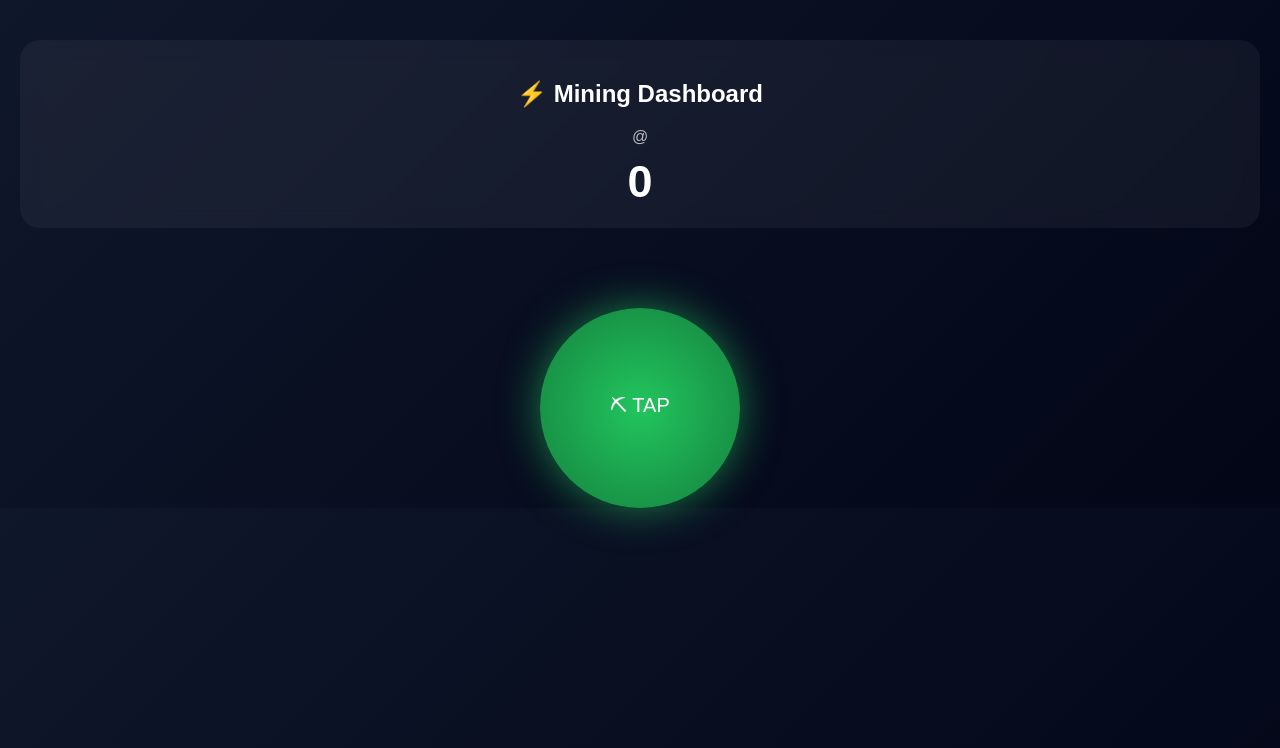
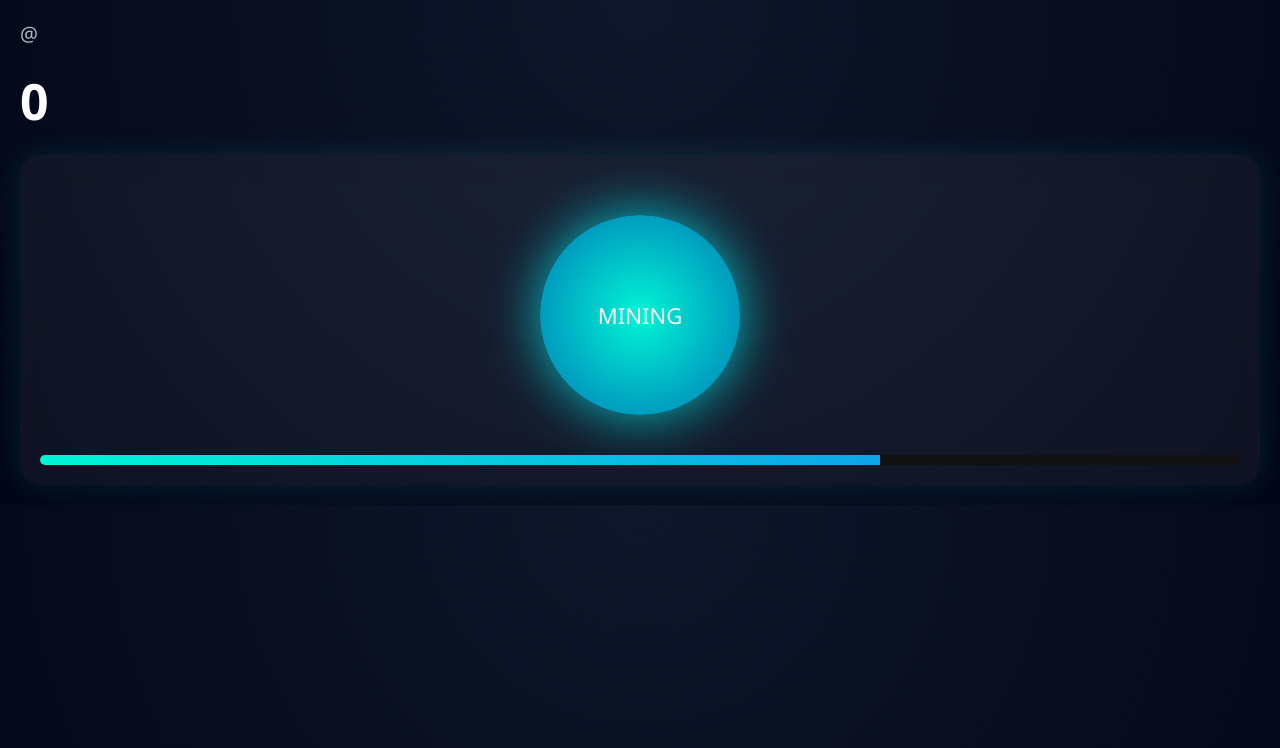
Before and after one commit to alailayangan27-png/Mining, a Flask app: page / in a window 1280 px wide. Shown: the top 748 px of the page. Run offline with Flask 3, Linux system fonts and the light colour scheme; some libraries are stand-ins or nearby versions.

Commit message:
Update index.html

```diff
--- a/templates/index.html
+++ b/templates/index.html
@@ -2,113 +2,139 @@
 <html>
 <head>
 <meta name="viewport" content="width=device-width, initial-scale=1.0">
-<title>Mining App</title>
+<title>Crypto Miner</title>
 
 <script src="https://telegram.org/js/telegram-web-app.js"></script>
 
 <style>
 body {
     margin: 0;
-    font-family: Arial;
-    background: linear-gradient(135deg, #0f172a, #020617);
+    font-family: 'Segoe UI', sans-serif;
+    background: radial-gradient(circle at top, #0f172a, #020617);
     color: white;
-    text-align: center;
 }
 
-/* Glass card */
-.card {
-    margin: 40px 20px;
+/* Container */
+.container {
     padding: 20px;
-    border-radius: 20px;
-    background: rgba(255,255,255,0.05);
-    backdrop-filter: blur(10px);
+}
+
+/* Header */
+.header {
+    font-size: 20px;
+    opacity: 0.7;
 }
 
 /* Balance */
 .balance {
-    font-size: 45px;
+    font-size: 50px;
     font-weight: bold;
-    margin-top: 10px;
+    margin: 20px 0;
 }
 
-/* Button */
-.mine-btn {
-    margin-top: 40px;
+/* Card */
+.card {
+    background: rgba(255,255,255,0.05);
+    border-radius: 20px;
+    padding: 20px;
+    backdrop-filter: blur(15px);
+    box-shadow: 0 0 30px rgba(0,255,255,0.1);
+}
+
+/* Mining circle */
+.miner {
     width: 200px;
     height: 200px;
     border-radius: 50%;
-    border: none;
-    font-size: 20px;
-    color: white;
-    background: radial-gradient(circle, #22c55e, #15803d);
-    box-shadow: 0 0 40px rgba(34,197,94,0.6);
-    transition: 0.1s;
+    margin: 40px auto;
+    background: radial-gradient(circle, #00f5d4, #0077b6);
+    display: flex;
+    align-items: center;
+    justify-content: center;
+    font-size: 22px;
+    box-shadow: 0 0 40px rgba(0,255,255,0.6);
+    animation: pulse 2s infinite;
 }
 
-.mine-btn:active {
-    transform: scale(0.9);
-    box-shadow: 0 0 20px rgba(34,197,94,0.9);
+/* Pulse animation */
+@keyframes pulse {
+    0% { box-shadow: 0 0 20px rgba(0,255,255,0.3); }
+    50% { box-shadow: 0 0 60px rgba(0,255,255,0.8); }
+    100% { box-shadow: 0 0 20px rgba(0,255,255,0.3); }
 }
 
-/* Username */
-.user {
-    opacity: 0.7;
-    margin-top: 5px;
+/* Progress bar */
+.progress {
+    height: 10px;
+    background: #111;
+    border-radius: 10px;
+    overflow: hidden;
+    margin-top: 15px;
+}
+
+.bar {
+    height: 100%;
+    width: 0%;
+    background: linear-gradient(90deg, #00f5d4, #0ea5e9);
+    transition: width 0.2s;
 }
 </style>
 </head>
 
 <body>
 
-<div class="card">
-    <h2>⚡ Mining Dashboard</h2>
-    <div class="user" id="user"></div>
+<div class="container">
+
+    <div class="header" id="user">Loading...</div>
+
     <div class="balance" id="balance">0</div>
+
+    <div class="card">
+        <div class="miner">MINING</div>
+
+        <div class="progress">
+            <div class="bar" id="bar"></div>
+        </div>
+    </div>
+
 </div>
-
-<button class="mine-btn" onclick="mine()">⛏ TAP</button>
 
 <script>
 const tg = window.Telegram.WebApp;
 tg.expand();
 
 const user = tg.initDataUnsafe?.user;
+let user_id = user ? user.id : 1;
 
-// tampilkan user
+// tampilkan username
 document.getElementById("user").innerText =
     user ? "@" + user.username : "Guest";
 
-async function loadBalance() {
-    let res = await fetch('/balance', {
+// auto sync ke backend
+async function sync() {
+    let res = await fetch('/sync', {
         method: 'POST',
         headers: {'Content-Type': 'application/json'},
-        body: JSON.stringify({
-            user_id: user?.id
-        })
+        body: JSON.stringify({user_id})
     });
 
     let data = await res.json();
     document.getElementById('balance').innerText = data.balance;
 }
 
-async function mine() {
-    // animasi getar kecil
-    navigator.vibrate(50);
+// progress animation
+let progress = 0;
+setInterval(() => {
+    progress += 2;
+    if (progress > 100) progress = 0;
+    document.getElementById("bar").style.width = progress + "%";
+}, 100);
 
-    let res = await fetch('/mine', {
-        method: 'POST',
-        headers: {'Content-Type': 'application/json'},
-        body: JSON.stringify({
-            user_id: user?.id
-        })
-    });
-
-    let data = await res.json();
-    document.getElementById('balance').innerText = data.balance;
-}
+// auto mining tiap 1 detik
+setInterval(sync, 1000);
 
 // load awal
-loadBalance();
+sync();
 </script>
 
 </body>
```
